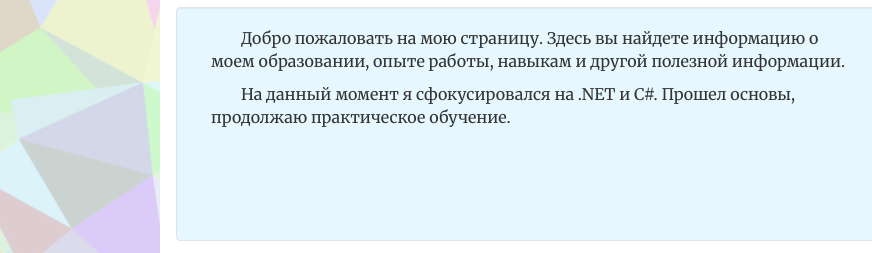
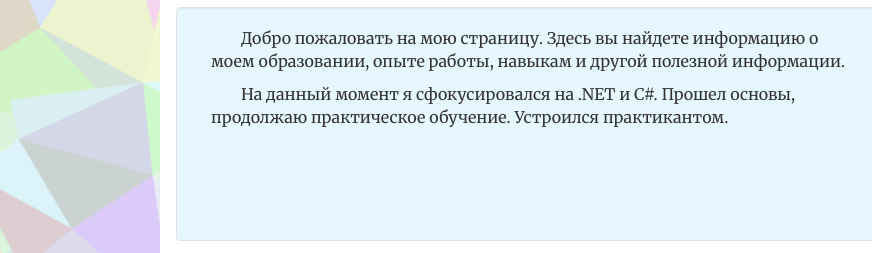
Before and after one commit to YariSPB/Yaroslav-Portfolio, a plain HTML site: page index.html in a window 1280 px wide. Shown: the part 144-397 px from the top of the page, 0-872 px from the left. Drawn offline with nearby package versions, Linux system fonts and the light colour scheme; a web font is replaced by a local one.

Commit message:
added internship

```diff
--- a/index.html
+++ b/index.html
@@ -52,7 +52,7 @@
 			 </p>
 
 			<p id="meId">
-				На данный момент я сфокусировался на .NET и C#. Прошел основы, продолжаю практическое обучение.
+				На данный момент я сфокусировался на .NET и C#. Прошел основы, продолжаю практическое обучение. Устроился практикантом.
 			</p>
 		 </div>
 		 <div class="col-xs-3">
```
